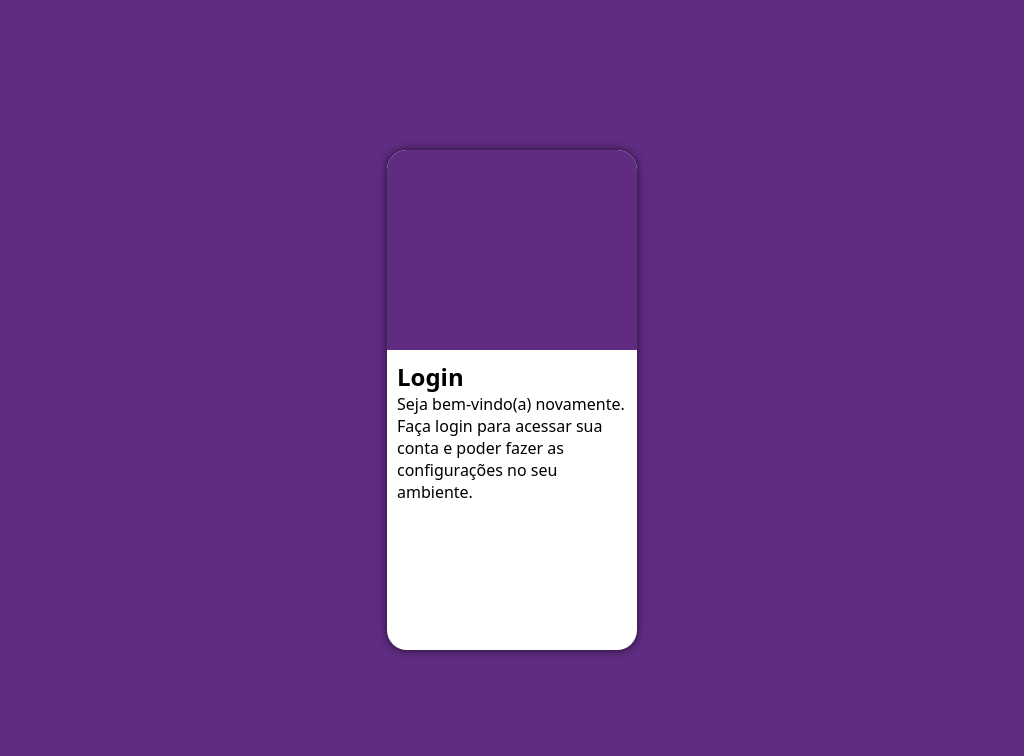
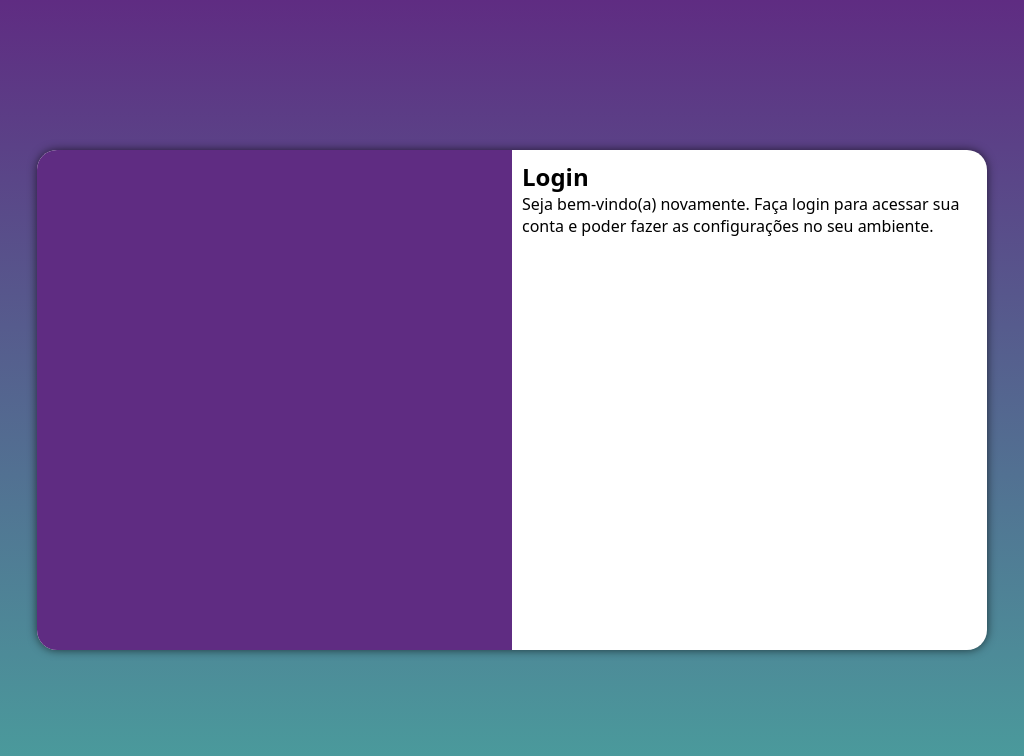
Before and after one commit to rafaelnunesdecastro/projeto-login, a plain HTML site: page index.html in a window 1024 px wide. Drawn offline with Linux system fonts and the light colour scheme.

Commit message:
media query para outras telas

```diff
--- /dev/null
+++ b/estilos/media-query.css
@@ -0,0 +1,52 @@
+@charset "UTF-8";
+
+/* Typical device breackpoints
+------------------------------
+Pequenas telas: 320px - 480px
+Celular: 481px - 768px
+Tablet: 769px - 1024px
+desktop: 1025px - 1200px
+Greandes telas, Tv: 1201px e mais
+*/
+
+@media screen and (min-width: 768px) and (max-width: 1024px) {
+    body {
+        background-image: linear-gradient(to top, #49a09d,#5f2c82);
+    }
+
+    section#login {
+        width: 80vw;
+    }
+
+    section#login > div#imagem {
+        float: left;
+        width: 30%;
+        height: 100%;
+    }
+
+    section#login > div#formulario {
+        float: right;
+        width: 70%;
+    }
+}
+
+@media screen and (min-width:1024px) {
+    body {
+        background-image: linear-gradient(to top, #49a09d,#5f2c82);
+    }
+
+    section#login{
+        width: 950px;
+    }
+
+    section#login > div#imagem {
+        float: left;
+        width: 50%;
+        height: 100%;
+        }
+
+    section#login > div#formulario {
+        float: right;
+        width: 50%;
+    }
+}
--- a/estilos/style.css
+++ b/estilos/style.css
@@ -36,6 +36,9 @@ section#login {
     border-radius: 20px;
     overflow: hidden;
     box-shadow: 0px 0px 10px rgba(0, 0, 0, 0.63);
+
+    transition: width .3s heigth .3s;
+    transition-timing-function: ease;
 }
 
 section#login > div#imagem {
--- a/index.html
+++ b/index.html
@@ -5,6 +5,7 @@
     <meta name="viewport" content="width=device-width, initial-scale=1.0">
     <title>Login</title>
     <link rel="stylesheet" href="estilos/style.css">
+    <link rel="stylesheet" href="estilos/media-query.css">
 </head>
 <body>
     <main>
```
